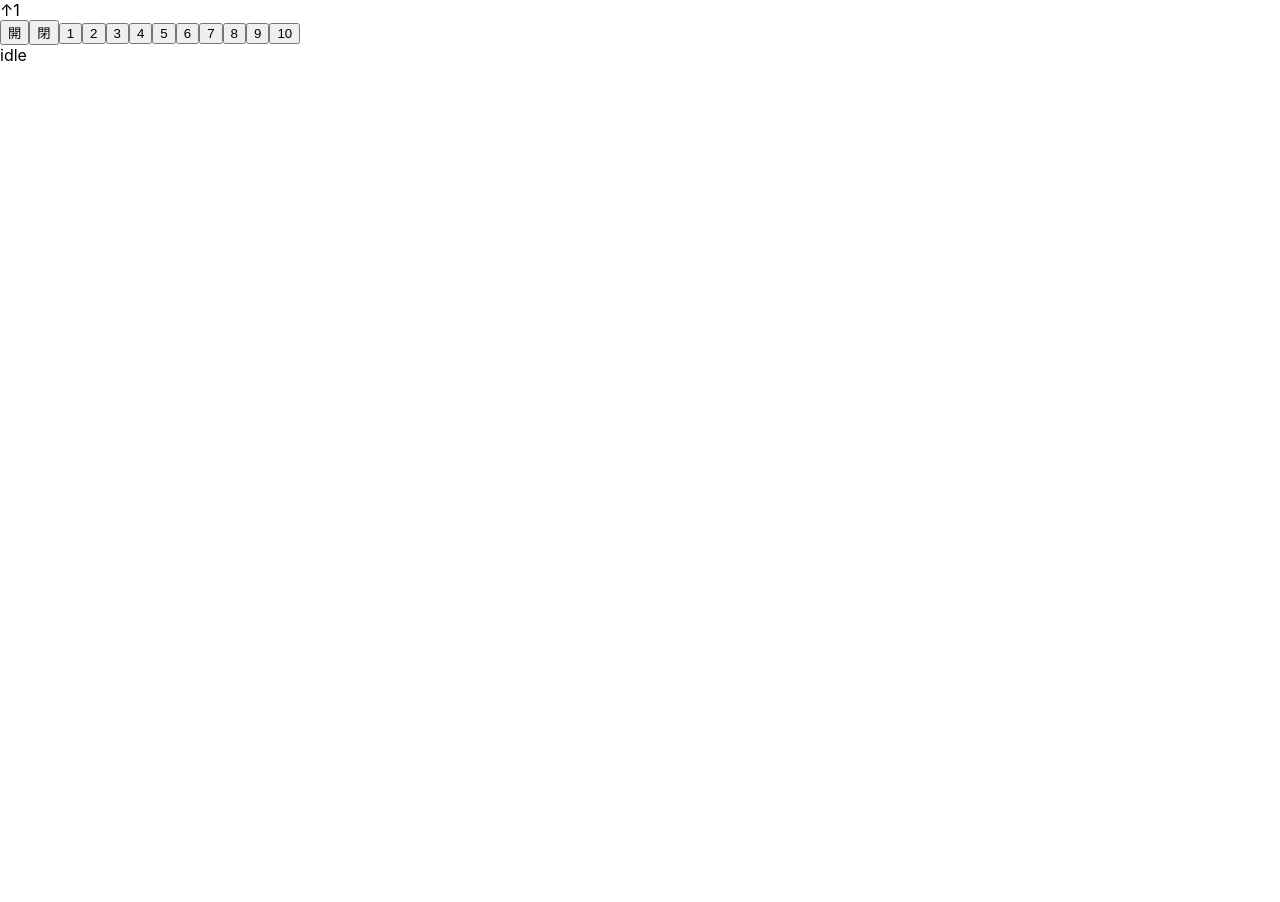
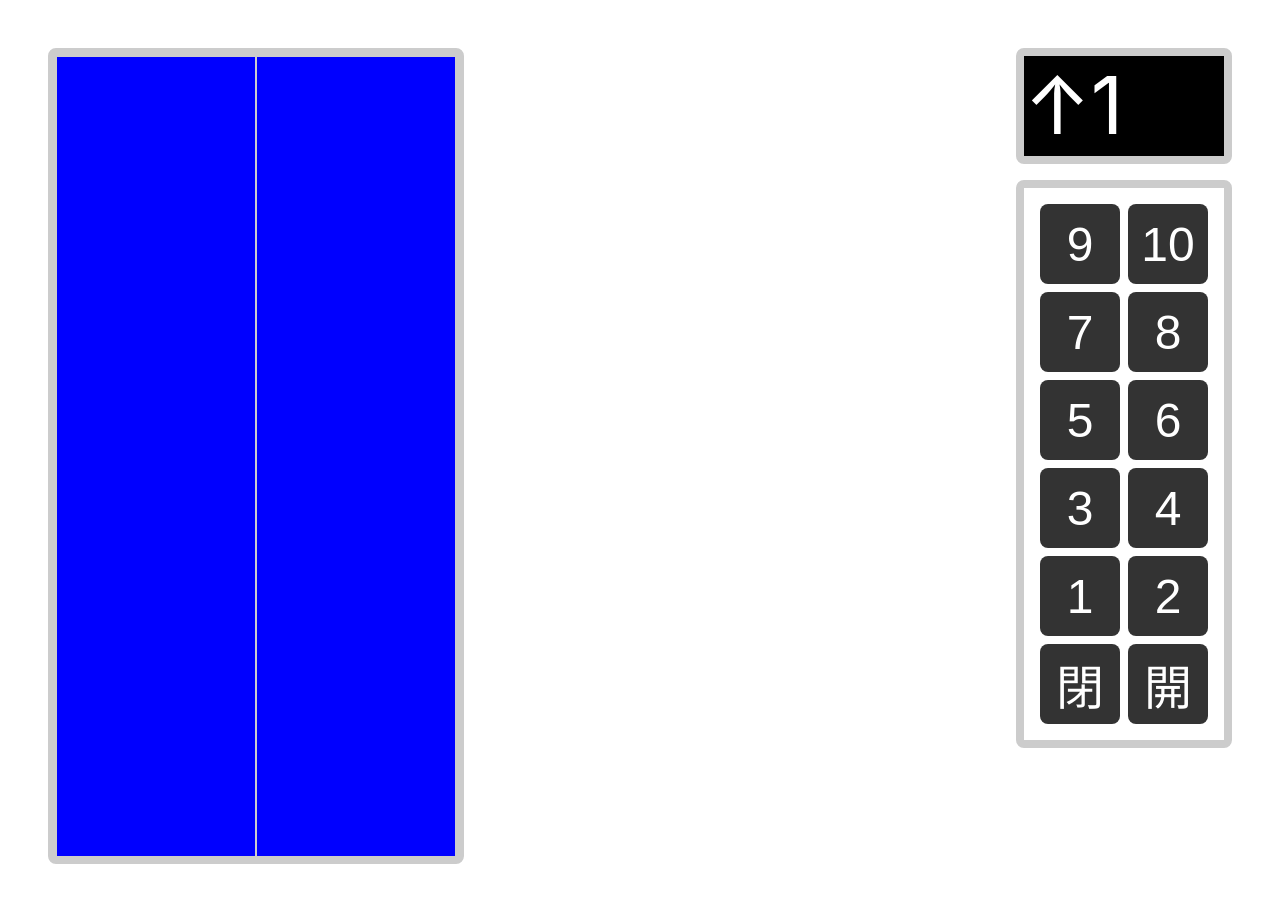
Before and after one commit to sano-home/elevator, a React (Create React App) app: page / in a window 1280 px wide. Shown: the top 902 px of the page. Before the commit the page ends 800 px from the top, so only its background shows below. Built offline with nearby package versions, Linux system fonts and the light colour scheme.

Commit message:
Add style

```diff
--- a/src/components/Elevator/hooks.ts
+++ b/src/components/Elevator/hooks.ts
@@ -49,7 +49,6 @@ export const useElevator = () => {
       console.log("selectFloor", floorLabel, isOn);
 
       if (floorLabel === currentFloor && isOn) {
-        debugger;
         return;
       }
 
--- /dev/null
+++ b/src/components/Elevator/index.css
@@ -0,0 +1,5 @@
+.Elevator {
+  display: flex;
+  justify-content: space-between;
+  padding: 48px;
+}
--- a/src/components/Elevator/index.tsx
+++ b/src/components/Elevator/index.tsx
@@ -1,12 +1,15 @@
 import { FC } from "react";
+import "./index.css";
 
 import { useElevator } from "./hooks";
 import { ControlPanel } from "./parts/ControlPanel";
+import { Door } from "./parts/Door";
 
 export const Elevator: FC = () => {
   const { floorLabels, floorsToStop, currentFloor, isGoingUp, selectFloor, mode } = useElevator();
   return (
-    <>
+    <div className="Elevator">
+      <Door isOpen={mode === "open"} isClose={mode === "close"} />
       <ControlPanel
         floorLabels={floorLabels}
         floorsToStop={floorsToStop}
@@ -16,7 +19,6 @@ export const Elevator: FC = () => {
           selectFloor(floor, true);
         }}
       />
-      <div>{mode}</div>
-    </>
+    </div>
   );
 };
--- a/src/components/Elevator/parts/ControlPanel/index.css
+++ b/src/components/Elevator/parts/ControlPanel/index.css
@@ -1,3 +1,41 @@
+.Container {
+  display: flex;
+  flex-direction: column;
+  gap: 16px;
+}
+
+.Display {
+  width: 200px;
+  height: 100px;
+  border: 8px solid #ccc;
+  border-radius: 8px;
+  background-color: #000;
+  color: #fff;
+  font-size: 80px;
+}
+
+.Controller {
+  width: 168px;
+  display: flex;
+  flex-wrap: wrap;
+  flex-flow: wrap-reverse;
+  justify-content: space-between;
+  padding: 16px;
+  gap: 8px;
+  border: 8px solid #ccc;
+  border-radius: 8px;
+}
+
+.Button {
+  width: 80px;
+  height: 80px;
+  font-size: 48px;
+  border: none;
+  border-radius: 8px;
+  background-color: #333;
+  color: #fff;
+}
+
 .Button-selected {
-  background-color: yellow;
+  color: orange;
 }
--- a/src/components/Elevator/parts/ControlPanel/index.tsx
+++ b/src/components/Elevator/parts/ControlPanel/index.tsx
@@ -9,24 +9,24 @@ export const ControlPanel: FC<{
   onClickFloor: (floor: number) => void;
 }> = ({ floorLabels, floorsToStop, currentFloor, isGoingUp, onClickFloor }) => {
   return (
-    <>
-      <div>
+    <div className="Container">
+      <div className="Display">
         {isGoingUp ? "↑" : "↓"}
         {currentFloor}
       </div>
-      <div>
-        <button>開</button>
-        <button>閉</button>
+      <div className="Controller">
+        <button className="Button">閉</button>
+        <button className="Button">開</button>
         {floorLabels.map((floor) => (
           <button
             key={floor}
             onClick={() => onClickFloor(floor)}
-            className={floorsToStop[floor - 1] ? "Button-selected" : ""}
+            className={floorsToStop[floor - 1] ? "Button Button-selected" : "Button"}
           >
             {floor}
           </button>
         ))}
       </div>
-    </>
+    </div>
   );
 };
--- /dev/null
+++ b/src/components/Elevator/parts/Door/index.css
@@ -0,0 +1,86 @@
+.Door {
+  width: 400px;
+  height: 800px;
+  display: flex;
+  overflow: hidden;
+  border: 8px solid #ccc;
+  border-radius: 8px;
+}
+
+.Door-left {
+  width: 50%;
+  height: 100%;
+  background-color: blue;
+  border: 1px solid #ccc;
+}
+
+.Door-right {
+  width: 50%;
+  height: 100%;
+  background-color: blue;
+  border: 1px solid #ccc;
+}
+
+.Door-open > .Door-right {
+  animation: none 0.7s ease-out;
+  animation-name: openRight;
+  transform: translateX(100%);
+}
+
+.Door-open > .Door-left {
+  animation: none 0.7s ease-out;
+  animation-name: openLeft;
+  transform: translateX(-100%);
+}
+
+.Door-close > .Door-right {
+  animation: none 0.9s ease-out;
+  animation-name: closeRight;
+  transform: translateX(0%);
+}
+
+.Door-close > .Door-left {
+  animation: none 0.9s ease-out;
+  animation-name: closeLeft;
+  transform: translateX(0%);
+}
+
+@keyframes openRight {
+  from {
+    transform: translateX(0%);
+  }
+
+  to {
+    transform: translateX(100%);
+  }
+}
+
+@keyframes openLeft {
+  from {
+    transform: translateX(0%);
+  }
+
+  to {
+    transform: translateX(-100%);
+  }
+}
+
+@keyframes closeRight {
+  from {
+    transform: translateX(100%);
+  }
+
+  to {
+    transform: translateX(0%);
+  }
+}
+
+@keyframes closeLeft {
+  from {
+    transform: translateX(-100%);
+  }
+
+  to {
+    transform: translateX(0%);
+  }
+}
--- /dev/null
+++ b/src/components/Elevator/parts/Door/index.tsx
@@ -0,0 +1,14 @@
+import { FC } from "react";
+import "./index.css";
+
+export const Door: FC<{
+  isOpen: boolean;
+  isClose: boolean;
+}> = ({ isOpen, isClose }) => {
+  return (
+    <div className={isOpen ? "Door Door-open" : isClose ? "Door Door-close" : "Door"}>
+      <div className="Door-left"></div>
+      <div className="Door-right"></div>
+    </div>
+  );
+};
```
